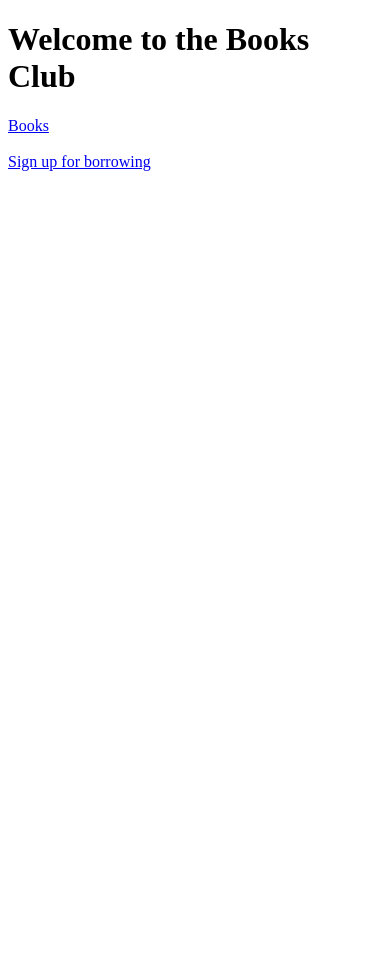
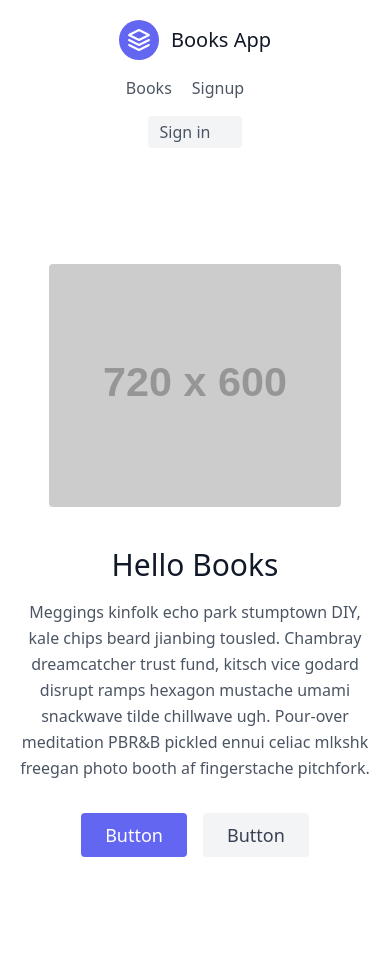
Before and after one commit to godfreyJo/basics, a Django app: page / in a window 390 px wide. Before the commit the page ends 171 px from the top, so only its background shows below. Run offline with Django 3.2, Linux system fonts and the light colour scheme; grey boxes labelled with a size stand in for pictures from a placeholder-image service; some libraries are stand-ins or nearby versions.

Commit message:
working files

```diff
--- a/books/Books/Books/urls.py
+++ b/books/Books/Books/urls.py
@@ -16,9 +16,10 @@ Including another URLconf
 from django.contrib import admin
 from . import views
 from django.urls import path, include
-
+from home.views import landing_page
 urlpatterns = [
     path('admin/', admin.site.urls),
-    path('', include('home.urls', namespace="books")),
+    path('', landing_page, name='landing-page'),
+    path('books/', include('home.urls', namespace="books")),
 
 ]
--- a/books/Books/home/urls.py
+++ b/books/Books/home/urls.py
@@ -7,7 +7,7 @@ app_name = "home"
 urlpatterns = [
 
 
-    path('', views.home, name='home'),
+    # path('', views.home, name='home'),
     path('books/', views.allbooks, name='book-list'),
     path('<int:pk>/', views.book_details, name='book-details'),
     path('<int:pk>/update/', views.book_update, name='book-update'),
--- a/books/Books/home/views.py
+++ b/books/Books/home/views.py
@@ -5,8 +5,8 @@
 # Create your views here.
 
 
-def home(request):
-    return render(request, 'home.html')
+def landing_page(request):
+    return render(request, 'landing.html')
 
 def allbooks(request):
     books = Book.objects.all()
--- a/books/Books/templates/base.html
+++ b/books/Books/templates/base.html
@@ -4,21 +4,12 @@
 <head>
 	<meta charset="utf-8">
 	<title>	Books APP</title>
-	<style >
-		.book{
-			padding-top: 10px;
-			padding-bottom: 10px;
-			padding-left: 6px;
-			padding-right: 6px;
-			margin-top: 10px;
-			background-color: #f6f6f6;
-			width: 100%;
-
-		}
-	</style>
+	<link href="https://unpkg.com/tailwindcss@^2/dist/tailwind.min.css" rel="stylesheet">
 </head>
 <body>
+	{% include 'navbar.html' %}
 {% block content %}
+
 
 {% endblock content %}
 </body>
--- /dev/null
+++ b/books/Books/templates/landing.html
@@ -0,0 +1,19 @@
+{% extends 'base.html'%}
+{% load static %}
+{% block content %}
+
+<section class="text-gray-600 body-font">
+    <div class="container mx-auto flex px-5 py-24 items-center justify-center flex-col">
+      <img class="lg:w-2/6 md:w-3/6 w-5/6 mb-10 object-cover object-center rounded" alt="hero" src="https://dummyimage.com/720x600">
+      <div class="text-center lg:w-2/3 w-full">
+        <h1 class="title-font sm:text-4xl text-3xl mb-4 font-medium text-gray-900">Hello Books</h1>
+        <p class="mb-8 leading-relaxed">Meggings kinfolk echo park stumptown DIY, kale chips beard jianbing tousled. Chambray dreamcatcher trust fund, kitsch vice godard disrupt ramps hexagon mustache umami snackwave tilde chillwave ugh. Pour-over meditation PBR&B pickled ennui celiac mlkshk freegan photo booth af fingerstache pitchfork.</p>
+        <div class="flex justify-center">
+          <button class="inline-flex text-white bg-indigo-500 border-0 py-2 px-6 focus:outline-none hover:bg-indigo-600 rounded text-lg">Button</button>
+          <button class="ml-4 inline-flex text-gray-700 bg-gray-100 border-0 py-2 px-6 focus:outline-none hover:bg-gray-200 rounded text-lg">Button</button>
+        </div>
+      </div>
+    </div>
+  </section>
+
+  {% endblock content %}
--- /dev/null
+++ b/books/Books/templates/navbar.html
@@ -0,0 +1,19 @@
+<header class="text-gray-600 body-font">
+    <div class="container mx-auto flex flex-wrap p-5 flex-col md:flex-row items-center">
+      <a class="flex title-font font-medium items-center text-gray-900 mb-4 md:mb-0">
+        <svg xmlns="http://www.w3.org/2000/svg" fill="none" stroke="currentColor" stroke-linecap="round" stroke-linejoin="round" stroke-width="2" class="w-10 h-10 text-white p-2 bg-indigo-500 rounded-full" viewBox="0 0 24 24">
+          <path d="M12 2L2 7l10 5 10-5-10-5zM2 17l10 5 10-5M2 12l10 5 10-5"></path>
+        </svg>
+        <span class="ml-3 text-xl">Books App</span>
+      </a>
+      <nav class="md:ml-auto flex flex-wrap items-center text-base justify-center">
+        <a href="{% url 'books:book-list'%}" class="mr-5 hover:text-gray-900">Books</a>
+        <a class="mr-5 hover:text-gray-900">Signup</a>
+      </nav>
+      <button class="inline-flex items-center bg-gray-100 border-0 py-1 px-3 focus:outline-none hover:bg-gray-200 rounded text-base mt-4 md:mt-0">Sign in
+        <svg fill="none" stroke="currentColor" stroke-linecap="round" stroke-linejoin="round" stroke-width="2" class="w-4 h-4 ml-1" viewBox="0 0 24 24">
+        </svg>
+      </button>
+
+    </div>
+  </header>
```
Also changed, not shown: books/Books/templates/bookDetailed.html (+38 -0 lines), books/Books/templates/books.html (+36 -26 lines).
